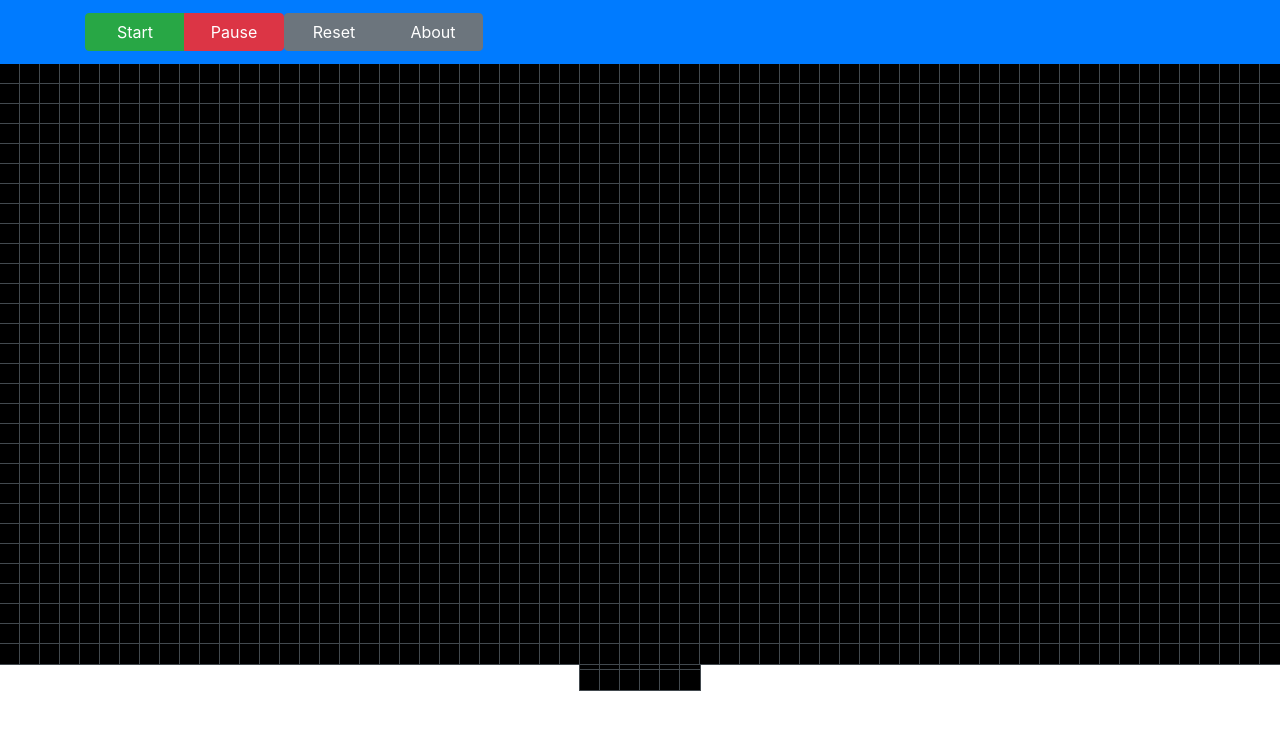
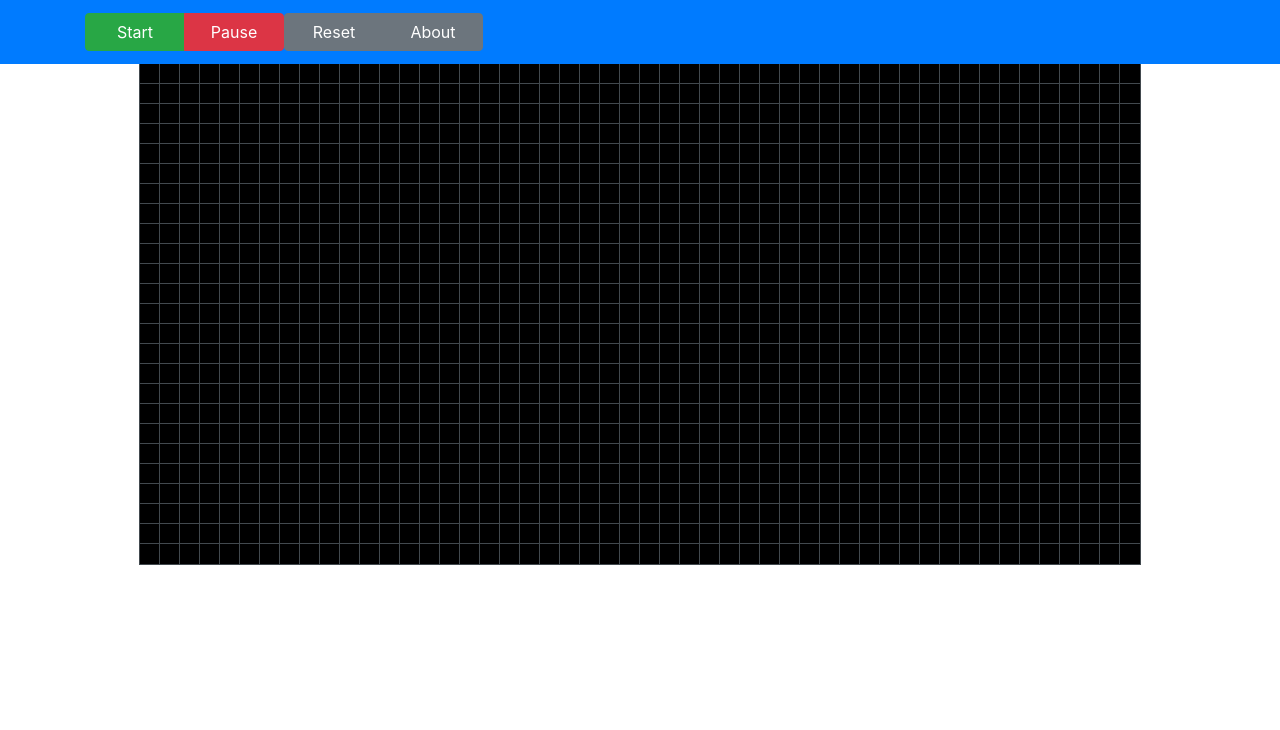
Before and after one commit to robertpsoane/game-of-life, a React (Create React App) app: page / in a window 1280 px wide. Shown: the top 730 px of the page. Built offline with nearby package versions, Linux system fonts and the light colour scheme.

Commit message:
Updated ABout

```diff
--- a/src/components/controls/about.jsx
+++ b/src/components/controls/about.jsx
@@ -50,6 +50,12 @@ class About extends Component {
               To see more of my work, checkout{" "}
               <a href="https://robertsoane.me">robertsoane.me</a>.
             </p>
+            <hr />
+            <p>
+              The original simpler version of this React app can be found{" "}
+              <a href="https://robertpsoane.github.io/game-of-life-v1/">here</a>
+              .
+            </p>
           </div>
         </Modal.Body>
         <Modal.Footer>
--- a/src/components/gameOfLife.jsx
+++ b/src/components/gameOfLife.jsx
@@ -3,8 +3,8 @@ import Cell from "./cell/cell";
 import Navbar from "./controls/navbar";
 import "./gameOfLife.css";
 
-const WIDTH = 70;
-const HEIGHT = 30;
+const WIDTH = 50;
+const HEIGHT = 25;
 
 class GameOfLife extends Component {
   /** Main entry point to the app. */
```
